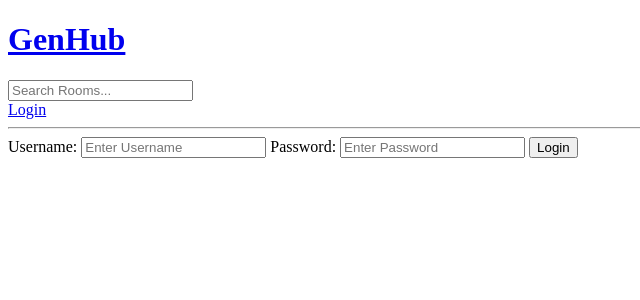
After one commit to genadikupreishvili/GenHub, a Django app: page /login/ in a window 1280 px wide. The commit adds this page. Shown: the top 300 px of the page, without its empty margins (0-640 px from the left). Run offline with Django 4.2, Linux system fonts and the light colour scheme.

Commit message:
Implement user authentication and flash messages

```diff
--- /dev/null
+++ b/GenHub/base/templates/base/login_register.html
@@ -0,0 +1,20 @@
+{% extends 'main.html' %}
+
+{% block content %}
+
+<div>
+    <form method="POST" action="">
+        {% csrf_token %}
+
+        <label> Username: </label>
+        <input type="text" name="username"  placeholder="Enter Username"/>
+
+        <label> Password: </label>
+        <input type="password " name="password"  placeholder="Enter Password"/>
+
+        <input type="submit" value="Login" />
+
+    </form>
+</div>
+
+{% endblock content %}
--- a/GenHub/base/urls.py
+++ b/GenHub/base/urls.py
@@ -2,6 +2,7 @@ from django.urls import path
 from . import views
 
 urlpatterns = [
+    path('login/', views.loginPage, name = 'login'),
     path("", views.home, name = "home"),
     path('room/<str:pk>/', views.room, name = "room"),
     path('create-room/' , views.createRoom, name = 'create-room'),
--- a/GenHub/base/views.py
+++ b/GenHub/base/views.py
@@ -1,9 +1,34 @@
 from django.shortcuts import render, redirect
+from django.contrib import messages
 from django.db.models import Q
+from django.contrib.auth.models import User
+from django.contrib.auth import authenticate, login, logout
 from . models import Room, Topic
 from . forms import RoomForm
 
 #
+def loginPage(request):
+    if request.method == 'POST':
+        username = request.POST.get('username')
+        password = request.POST.get('password')
+
+        try:
+            user = User.objects.get(username=username)
+        except:
+            messages.error(request, "User does not exist ")
+
+        user = authenticate(request, username = username, password = password)
+
+        if user is not None:
+            login(request, user)
+            return redirect('home')
+        else:
+            messages.error(request, "Username OR Password does not exist")
+
+
+    context = {}
+    return render(request, 'base/login_register.html', context)
+
 
 def home(request):
     q = request.GET.get('q') if request.GET.get('q') !=  None else ''
--- a/GenHub/templates/main.html
+++ b/GenHub/templates/main.html
@@ -7,6 +7,15 @@
 </head>
 <body>
     {% include 'navbar.html' %}
+    {% if messages %}
+    <ul class="messages">
+        {% for message in messages %}
+        <li>{{ message }}</li>
+        {% endfor %}
+    </ul>
+    {% endif %}
+
+
     {% block content %}
 
 
--- a/GenHub/templates/navbar.html
+++ b/GenHub/templates/navbar.html
@@ -1,5 +1,5 @@
 <a href = "/">
-    <h1> LOGO </h1>
+    <h1> GenHub </h1>
 </a>
 
 <form method="GET" action="{% url 'home' %}">
@@ -7,4 +7,6 @@
 
 </form>
 
+<a href="{% url 'login' %}" >Login</a>
+
 <hr>
```
Also changed, not shown: GenHub/db.sqlite3.
